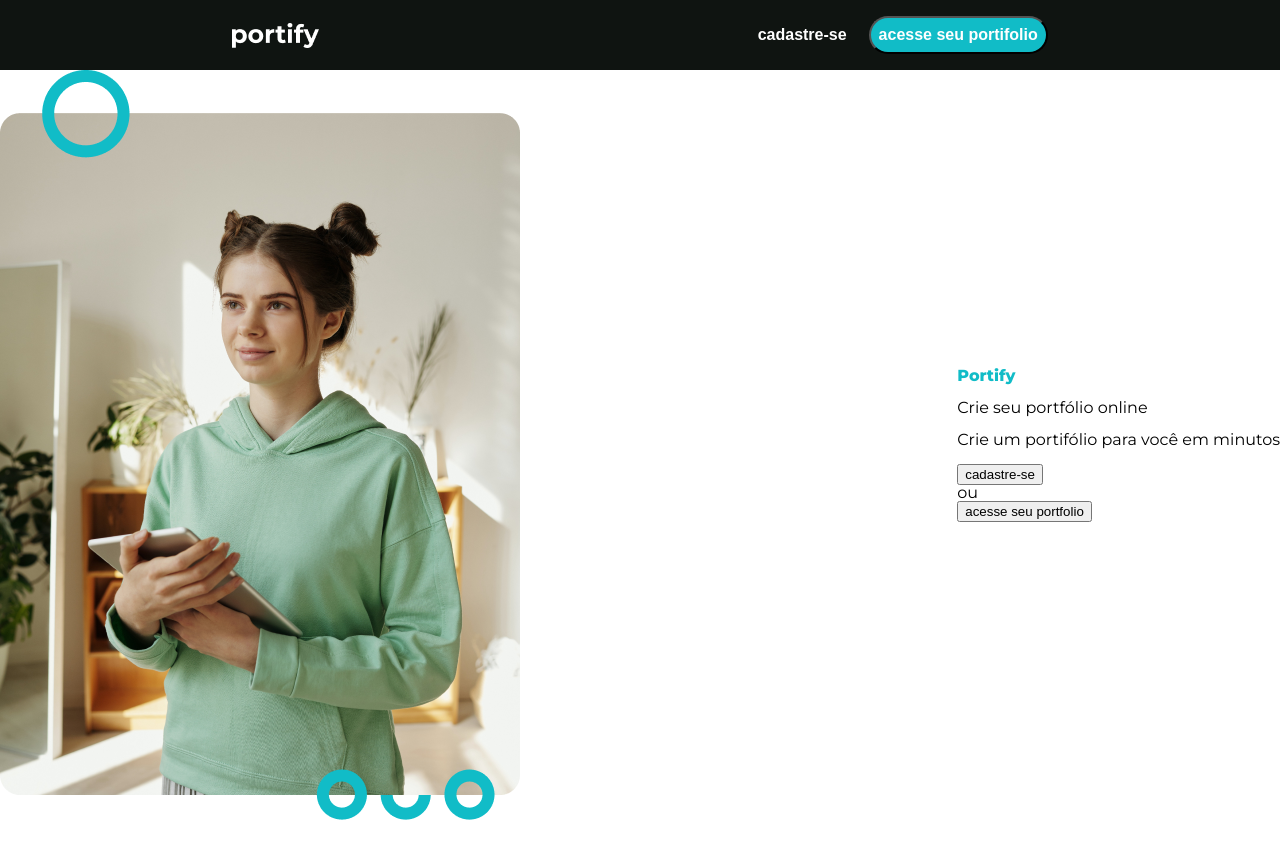
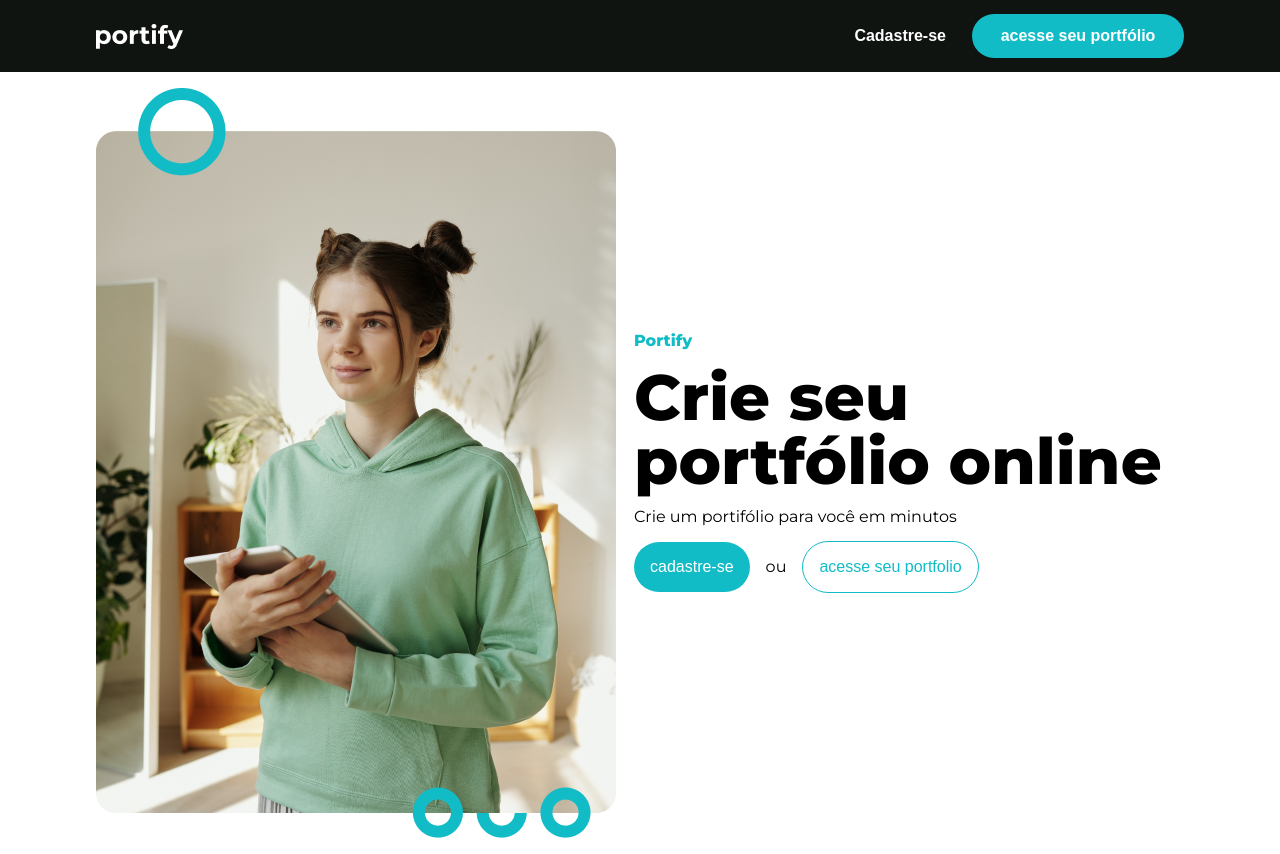
Before and after one commit to Grupo-Entrega-Projeto-Portify/Entrega-Portify, a React (Vite) app: page / in a window 1280 px wide. Before the commit the page ends 820 px from the top, so only its background shows below. Built offline with nearby package versions, Linux system fonts and the light colour scheme.

Commit message:
Finalizado HomePage css

```diff
--- a/src/Pages/HomePage/index.tsx
+++ b/src/Pages/HomePage/index.tsx
@@ -1,6 +1,7 @@
 import React from "react"
 import { HeaderHomePage } from "../../components/HomePageComponents/Header"
 import { SectionHomePage } from "../../components/HomePageComponents/Section"
+
 
 export const HomePage = () => {
     return (
--- a/src/components/HomePageComponents/Header/index.tsx
+++ b/src/components/HomePageComponents/Header/index.tsx
@@ -1,15 +1,20 @@
-import React from "react"
-import Logo from "../../../assets/Logo.png"
-import { ButtonLogin, DivHeader, ButtonRegister, LogoImg, HeaderStyled } from "./styled"
+import { HeaderCadastroCSS } from "./styled"
+import logo from "../../../assets/Logo.png"
 
 export const HeaderHomePage = () => {
     return (
-        <HeaderStyled>
-            <LogoImg src={Logo} />
-            <DivHeader>
-                <ButtonRegister>cadastre-se</ButtonRegister>
-                <ButtonLogin>acesse seu portifolio</ButtonLogin>
-            </DivHeader>
-        </HeaderStyled>
+        <>
+            <HeaderCadastroCSS>
+                <nav className="header__nav">
+                    <div className="header__div">
+                        <img src={logo} alt="logo da Portify" />
+                        <div className="header__divButton">
+                            <button className="header__register">Cadastre-se</button>
+                            <button className="header__button">acesse seu portfólio</button>
+                        </div>
+                    </div>
+                </nav>
+            </HeaderCadastroCSS>
+        </>
     )
 }
--- a/src/components/HomePageComponents/Header/styled.ts
+++ b/src/components/HomePageComponents/Header/styled.ts
@@ -1,38 +1,72 @@
-import styled from "styled-components"
+import styled from "styled-components";
 
-export const HeaderStyled = styled.header`
+export const HeaderCadastroCSS = styled.header`
+  width: 100vw;
+  height: 72px;
+  background-color: var(--header);
+
+  .header__nav {
+    max-width: 1728px;
+    height: 100%;
+    width: 85%;
+    margin: 0 auto;
+  }
+
+  .header__div {
+    width: 100%;
+    height: 100%;
+
     display: flex;
-justify-content: space-around;
+    justify-content: space-between;
     align-items: center;
-background-color: var(--header);
-padding: 1rem;
-`
+    flex-wrap: wrap;
+  }
 
-export const LogoImg = styled.img`
-Width: 87px;
-Height: 25px;
-`
+  .header__divButton {
+    display: flex;
+    align-items: center;
+    flex-wrap: wrap;
+    gap: 20px;
+  }
 
-export const ButtonRegister = styled.button`
+  .header__register {
     background-color: transparent;
     border: none;
     color: var(--background);
     cursor: pointer;
     font-size: var(--600);
     font-weight: var(--600);
-`
+  }
 
-export const DivHeader = styled.div`
-display: flex;
-gap: 1rem;
-`
+  .header__button {
+    border-radius: 255px;
+    border: none;
 
-export const ButtonLogin = styled.button`
+    color: #ffffff;
     background-color: var(--color-primary);
-border-radius: 255px;
-cursor: pointer;
-color: var(--background);
-font-size: var(--600);
-font-weight: var(--600);
-padding: 0.5rem;
-`
+
+    width: 212px;
+    height: 44px;
+
+    font-size: var(--title-2);
+    font-weight: var(--700);
+
+    transition: 0.5s;
+  }
+
+  .header__button:hover {
+    background-color: var(--color-primary-70);
+  }
+
+  @media (max-width: 500px) {
+    height: 150px;
+
+    .header__div {
+      justify-content: center;
+    }
+
+    .header__divButton {
+      justify-content: center;
+    }
+  }
+`;
--- a/src/components/HomePageComponents/Section/index.tsx
+++ b/src/components/HomePageComponents/Section/index.tsx
@@ -1,21 +1,23 @@
 import React from "react"
 import ImgWoman from "../../../assets/HomePage/ImgSection.png"
-import { LogoSection, DivInformations, ImgStyled, SectionStyled } from "./styled"
+import { Test, TextInfo, ButtonLogin, ButtonRegister, DivButtons, LogoSection, DivInformations, ImgStyled, SectionStyled } from "./styled"
 
 export const SectionHomePage = () => {
     return (
         <SectionStyled>
+            <Test>
                 <ImgStyled src={ImgWoman} />
                 <DivInformations>
                     <LogoSection>Portify</LogoSection>
-                <h3>Crie seu portfólio online</h3>
+                    <TextInfo>Crie seu portfólio online</TextInfo>
                     <p>Crie um portifólio para você em minutos</p>
-                <div>
-                    <button>cadastre-se</button>
+                    <DivButtons>
+                        <ButtonRegister>cadastre-se</ButtonRegister>
                         <p>ou</p>
-                    <button>acesse seu portfolio</button>
-                </div>
+                        <ButtonLogin>acesse seu portfolio</ButtonLogin>
+                    </DivButtons>
                 </DivInformations>
+            </Test>
         </SectionStyled>
     )
 }
--- a/src/components/HomePageComponents/Section/styled.ts
+++ b/src/components/HomePageComponents/Section/styled.ts
@@ -15,6 +15,7 @@ export const DivInformations = styled.div`
 display: flex;
 flex-direction: column;
 gap:1rem;
+width: 550px;
 `
 
 export const LogoSection = styled.h2`
@@ -22,3 +23,45 @@ font-size: var(--800);
 font-weight: var(--800);
 color: var(--color-primary);
 `
+
+export const DivButtons = styled.div`
+display: flex;
+gap: 1rem;
+align-items: center;
+`
+
+export const ButtonRegister = styled.button`
+background-color:var(--color-primary);
+color: var(--background);
+border: none;
+border-radius: 255px;
+padding: 1rem;
+font-size: var(--500);
+font-weight: var(--500);
+`
+
+export const ButtonLogin = styled.button`
+border:1px solid var(--color-primary);
+background-color:transparent;
+color: var(--color-primary);
+border-radius: 255px;
+padding: 1rem;
+font-size: var(--500);
+font-weight: var(--500);
+`
+
+export const TextInfo = styled.h3`
+font-size: var(--title);
+font-weight: var(--800);
+`
+
+export const Test = styled.div`
+max-width: 1728px;
+height: 100%;
+width: 85%;
+margin: 1rem auto;
+display: flex;
+justify-content: space-between;
+align-items:center;
+
+`
```
Also changed, not shown: src/components/HomePageComponents/Footer/index.ts (added), src/components/HomePageComponents/Footer/index.tsx (added). Lines whose indentation alone changed are shown as unchanged.
